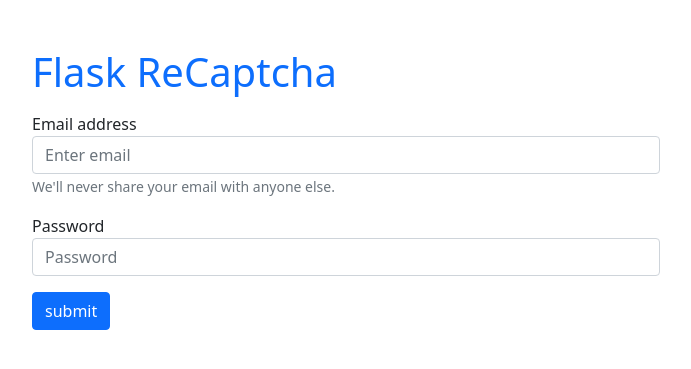
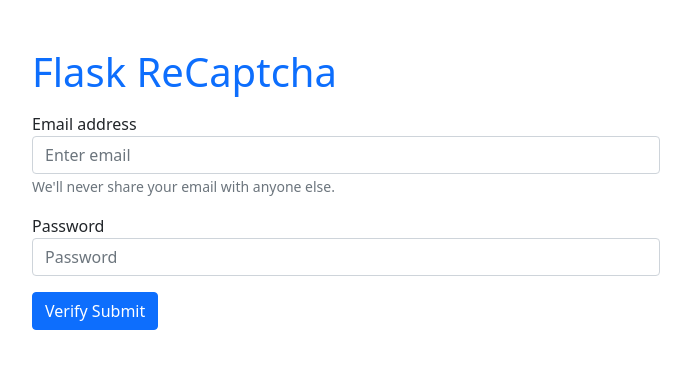
Before and after one commit to r97221004/recaptchaV3, a Flask app: page / in a window 1280 px wide. Shown: the top 369 px of the page, without its empty margins (294-985 px from the left). Run offline with Flask 2, Linux system fonts and the light colour scheme; some libraries are stand-ins or nearby versions.

Commit message:
demo recaptchaV3

```diff
--- a/app.py
+++ b/app.py
@@ -1,17 +1,29 @@
-from flask import Flask, render_template, redirect, url_for, request
+from flask import Flask, render_template, redirect, url_for, request, abort
 import requests
 
 
 app = Flask(__name__)
 
+SITE_KEY = '6LfxYGMjAAAAAHJInOuVwxBIhV4gyunkZfUeNkO7'
+SECRET_KEY = '6LfxYGMjAAAAAAvYR0mYNySs4NP9FzHyQ0xMnDj3'
+VERIFY_URL = 'https://www.google.com/recaptcha/api/siteverify'
+
 
 @app.route("/", methods=['GET'])
 def index():
-    return render_template('index.html')
+    return render_template('index.html', site_key=SITE_KEY)
 
 
 @app.route("/sign-user-up", methods=['POST'])
 def sign_up_user():
-    res = request.form['email']
-    print(res)
+    secret_response = request.form['g-recaptcha-response']
+
+    verify_response = requests.post(
+        url=f'{VERIFY_URL}?secret={SECRET_KEY}&response={secret_response}').json()
+
+    print('verify_response: ', verify_response)
+
+    if verify_response['success'] == False or verify_response['score'] < 0.5:
+        abort(401, 'you are a robot.')
+
     return redirect(url_for('index'))
--- a/templates/index.html
+++ b/templates/index.html
@@ -6,6 +6,14 @@
     <meta http-equiv="X-UA-Compatible" content="IE=edge">
     <meta name="viewport" content="width=device-width, initial-scale=1.0">
     <link href="https://cdn.jsdelivr.net/npm/bootstrap@5.0.2/dist/css/bootstrap.min.css" rel="stylesheet">
+    <!-- 需要添加的資源 -->
+    <script src="https://www.google.com/recaptcha/api.js"></script>
+    <script>
+        function onSubmit(token) {
+            document.getElementById("sign-up-form").submit();
+        }
+    </script>
+
     <title>Recaptcha</title>
 </head>
 
@@ -27,7 +35,8 @@
                     <label for="password">Password</label>
                     <input type="password" class="form-control" name="password" placeholder="Password">
                 </div>
-                <button type="submit" class="btn btn-primary">submit</button>
+                <button type="submit" class="g-recaptcha btn btn-primary" data-sitekey="{{ site_key }}"
+                    data-callback='onSubmit' data-action='submit'>Verify Submit</button>
             </form>
         </div>
     </div>
```
